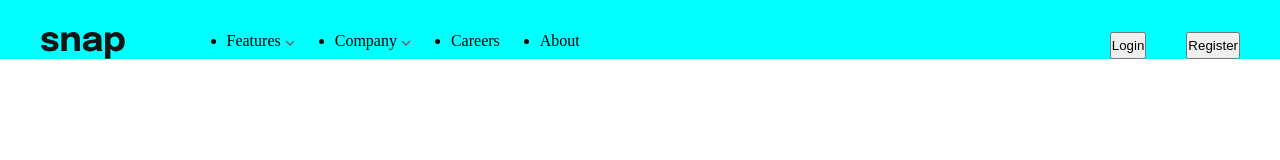
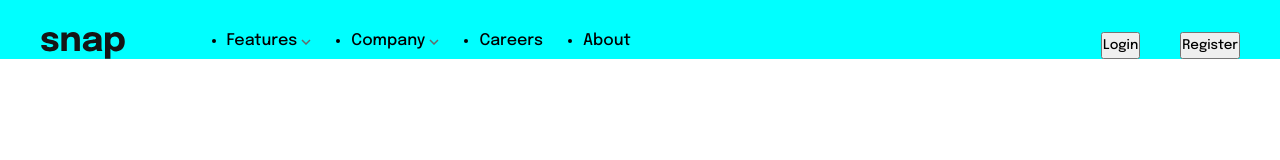
Before and after one commit to WillianAmorim/intro-section-with-dropdown-navigation-main, a plain HTML site: page index.html in a window 1280 px wide. Drawn offline with Linux system fonts and the light colour scheme.

Commit message:
adicionado font-family do projeto

```diff
--- a/style.css
+++ b/style.css
@@ -2,6 +2,7 @@
   margin: 0;
   padding: 0;
   box-sizing: border-box;
+  font-family: 'Epilogue', sans-serif;
 }
 
 main {
```
